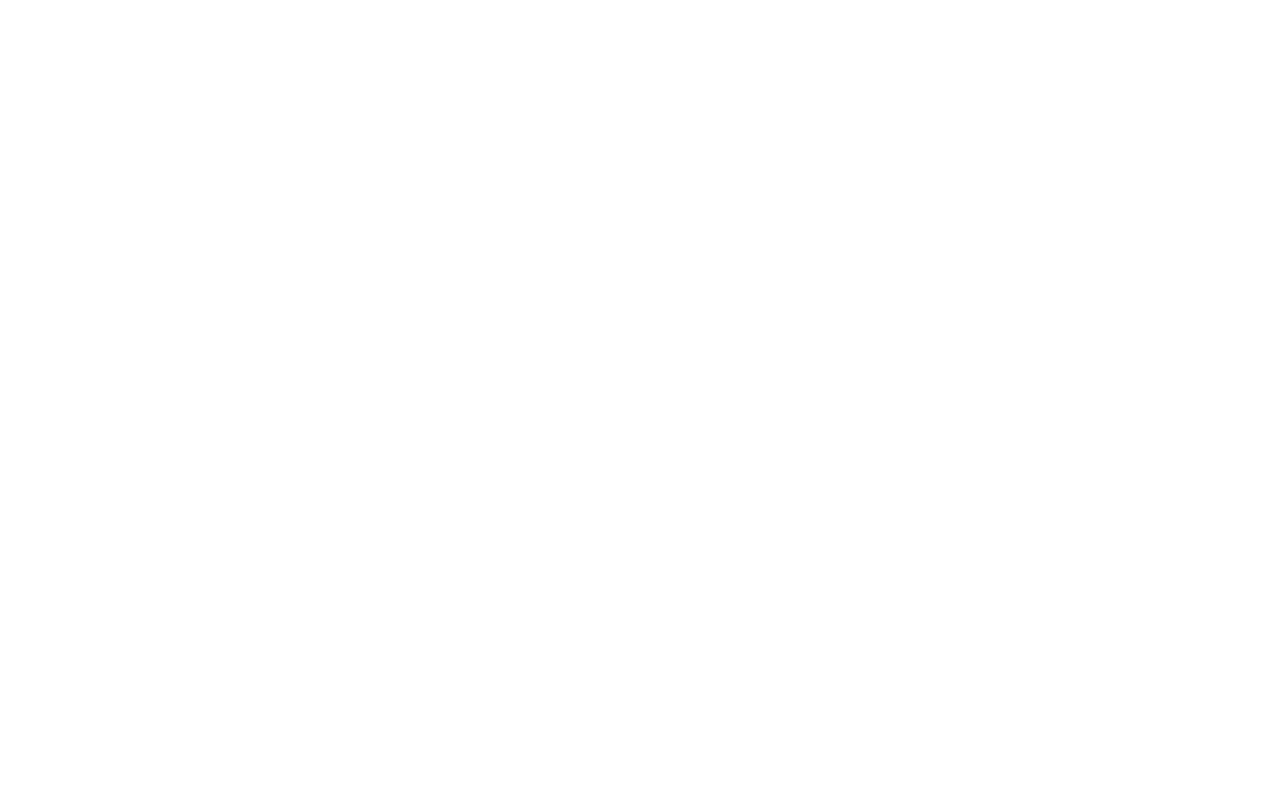
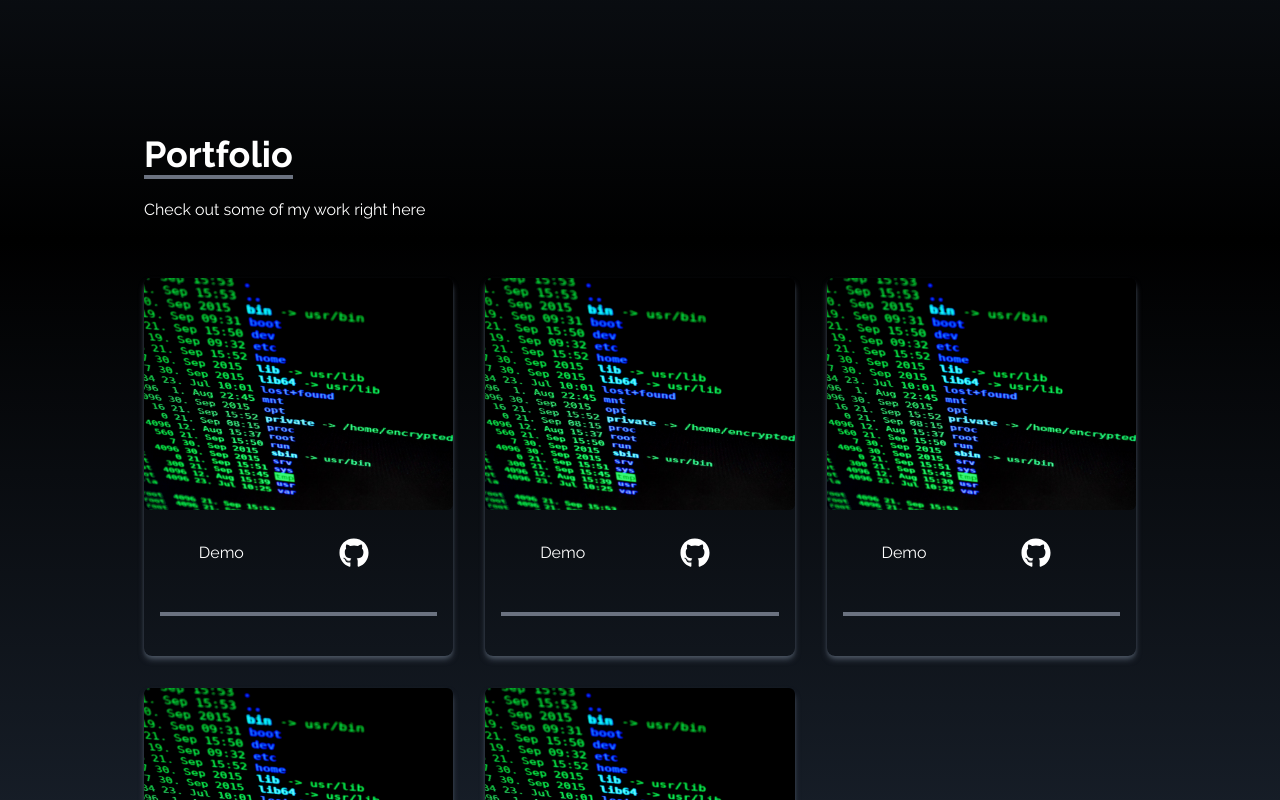
Before and after one commit to EMoonlit/emoonlit.dev, a React (Create React App) app: page / in a window 1280 px wide. Shown: the part 1360-2160 px from the top of the page. Before the commit the page ends 800 px from the top, so only its background shows below. Built offline with nearby package versions, Linux system fonts and the light colour scheme; the HTML template or start-up script is replaced by a standard one.

Commit message:
feat: add portfolio section

```diff
--- a/src/App.tsx
+++ b/src/App.tsx
@@ -1,6 +1,8 @@
+import About from "./components/AboutInfo";
 import NavBar from "./components/NavBar";
 import SocialLinks from "./components/SocialLinks";
-import Home from "./pages/Home";
+import Home from "./components/Home";
+import Portfolio from "./components/Portfolio";
 
 function App() {
   return (
@@ -8,6 +10,8 @@
       <NavBar/>
       <Home/>
       <SocialLinks/>
+      <About/>
+      <Portfolio/>
     </div>
   );
 }
--- /dev/null
+++ b/src/components/Portfolio.tsx
@@ -0,0 +1,74 @@
+import { FaGithub } from "react-icons/fa";
+import encryptServer from "../assets/portfolio/encryptServer.jpg";
+
+const Portfolio = () => {
+  const portfolios = [
+    {
+      id: 1,
+      src: encryptServer,
+    },
+    {
+        id: 1,
+        src: encryptServer,
+      },
+      {
+        id: 1,
+        src: encryptServer,
+      },
+      {
+        id: 1,
+        src: encryptServer,
+      },
+      {
+        id: 1,
+        src: encryptServer,
+        projectName: "Encrypt Api",
+        description: "C# Api for encrypt and decrypt files and redirect"
+      }
+  ];
+
+  return (
+    <div
+      className="bg-gradient-to-b from-black to-gray-800 w-full text-white md:h-screen"
+    >
+      <div className="max-w-screen-lg p-4 mx-auto flex flex-col justify-center w-full h-full">
+        <div className="pb-8">
+          <p className="text-4xl font-bold inline border-b-4 border-gray-500">
+            Portfolio
+          </p>
+          <p className="py-6">Check out some of my work right here</p>
+        </div>
+
+        <div className="grid sm:grid-cols-2 md:grid-cols-3 gap-8 px-12 sm:px-0">
+          {portfolios.map(({ id, src, projectName, description }) => (
+            <div key={id} className="shadow-md shadow-gray-600 rounded-lg">
+              <img
+                src={src}
+                alt=""
+                className="rounded-md duration-200 hover:scale-105"
+              />
+              <div className="flex items-center justify-center">
+                <button className="w-1/2 px-6 py-3 m-4 duration-200 hover:scale-105">
+                  Demo
+                </button>
+                <button className="w-1/2 px-6 py-3 m-4 duration-200 hover:scale-105">
+                    <FaGithub size={30} />
+                </button>
+              </div>
+              <div className="items-center justify-center">
+                <h3 className="text-2xl m-4 font-bold border-b-4 border-gray-500 ">
+                   {projectName}
+                </h3>
+                <p className="p-3 text-justify">
+                    {description}
+                </p>
+            </div>
+            </div>
+          ))}
+        </div>
+      </div>
+    </div>
+  );
+};
+
+export default Portfolio;
```
Also changed, not shown: src/assets/portfolio/encryptServer.jpg (added), src/components/Home.tsx (renamed from src/pages/Home.tsx).
